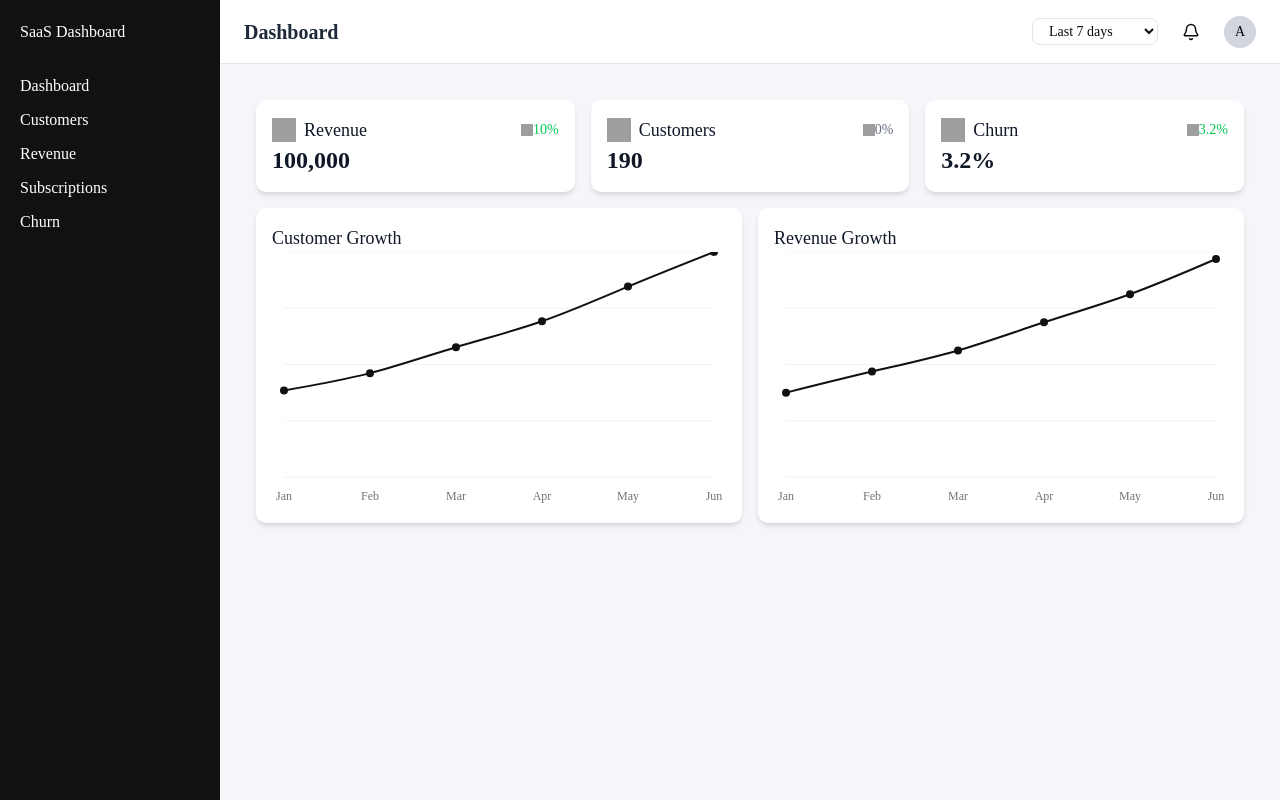
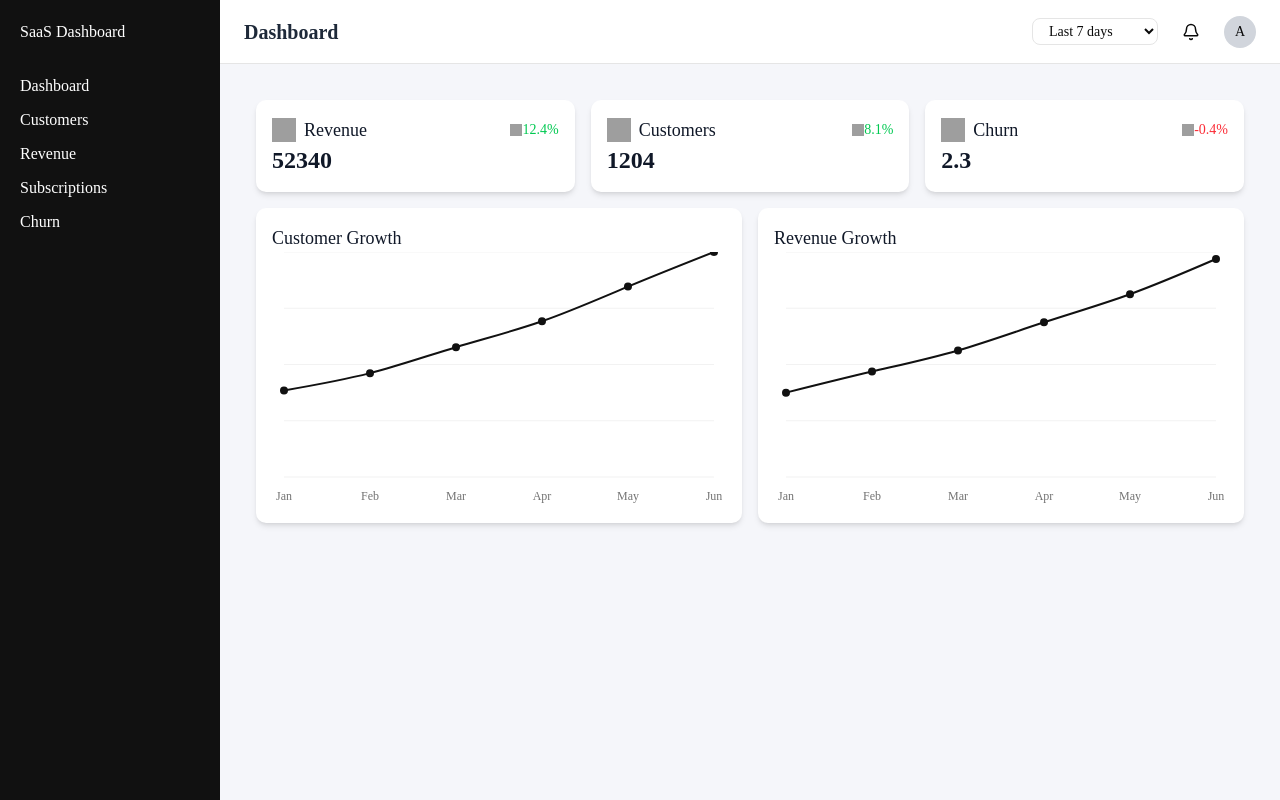
Before and after one commit to Rajguru-Aditya/SaaS-Dashboard, a Next.js app: page /dashboard in a window 1280 px wide. Built offline with nearby package versions, Linux system fonts and the light colour scheme; grey boxes are pictures that could not be loaded.

Commit message:
Add data in widgets from mockData instead of hardcoding

```diff
--- a/components/ui/MetricsCard.tsx
+++ b/components/ui/MetricsCard.tsx
@@ -34,7 +34,7 @@ const MetricsCard = ({title, value, percentage, icon}: {title: string, value: st
                 : percentage && percentage < 0 ? (
                     <span className="text-sm text-red-500 flex items-center">
                         <Image
-                            src="https://img.icons8.com/material-outlined/100/fb2c36/down.png"
+                            src="https://img.icons8.com/windows/100/fb2c36/down--v1.png"
                             alt="Down"
                             className="w-3 h-3"
                             width={16}
--- a/widgets/ChurnWidget.tsx
+++ b/widgets/ChurnWidget.tsx
@@ -1,9 +1,15 @@
 import MetricsCard from '@/components/ui/MetricsCard'
+import { dashboardMetrics } from '@/lib/mockData'
 
 const ChurnWidget = () => {
   return (
     <div>
-        <MetricsCard title="Churn" value="3.2%" percentage={3.2} icon={<img src="https://img.icons8.com/ios-glyphs/100/reducing-churn.png" alt="Churn" className="w-6 h-6"/>} />
+        <MetricsCard
+          title="Churn"
+          value={dashboardMetrics.churn.value}
+          percentage={dashboardMetrics.churn.change}
+          icon={<img src="https://img.icons8.com/ios-glyphs/100/reducing-churn.png"alt="Churn" className="w-6 h-6"/>}
+        />
     </div>
   )
 }
--- a/widgets/CustomerWidget.tsx
+++ b/widgets/CustomerWidget.tsx
@@ -1,9 +1,15 @@
 import MetricsCard from "@/components/ui/MetricsCard"
+import { dashboardMetrics } from "@/lib/mockData"
 
 const CustomerWidget = () => {
   return (
     <div>
-        <MetricsCard title="Customers" value="190" percentage={0} icon={<img src="https://img.icons8.com/tiny-glyph/100/group.png" alt="Customers" className="w-6 h-6"/>} />
+        <MetricsCard
+          title="Customers"
+          value={dashboardMetrics.customers.value}
+          percentage={dashboardMetrics.customers.change}
+          icon={<img src="https://img.icons8.com/tiny-glyph/100/group.png" alt="Customers" className="w-6 h-6"/>}
+        />
     </div>
   )
 }
--- a/widgets/RevenueWidget.tsx
+++ b/widgets/RevenueWidget.tsx
@@ -1,9 +1,15 @@
 import MetricsCard from "@/components/ui/MetricsCard"
+import { dashboardMetrics } from "@/lib/mockData"
 
 const RevenueWidget = () => {
   return (
     <div>
-        <MetricsCard title="Revenue" value="100,000" percentage={10} icon={<img src="https://img.icons8.com/material-outlined/96/stocks-growth.png" alt="Revenue Growth" className="w-6 h-6"/>} />
+        <MetricsCard
+          title="Revenue"
+          value={dashboardMetrics.revenue.value}
+          percentage={dashboardMetrics.revenue.change}
+          icon={<img src="https://img.icons8.com/material-outlined/96/stocks-growth.png" alt="Revenue Growth" className="w-6 h-6"/>}
+        />
     </div>
   )
 }
```
